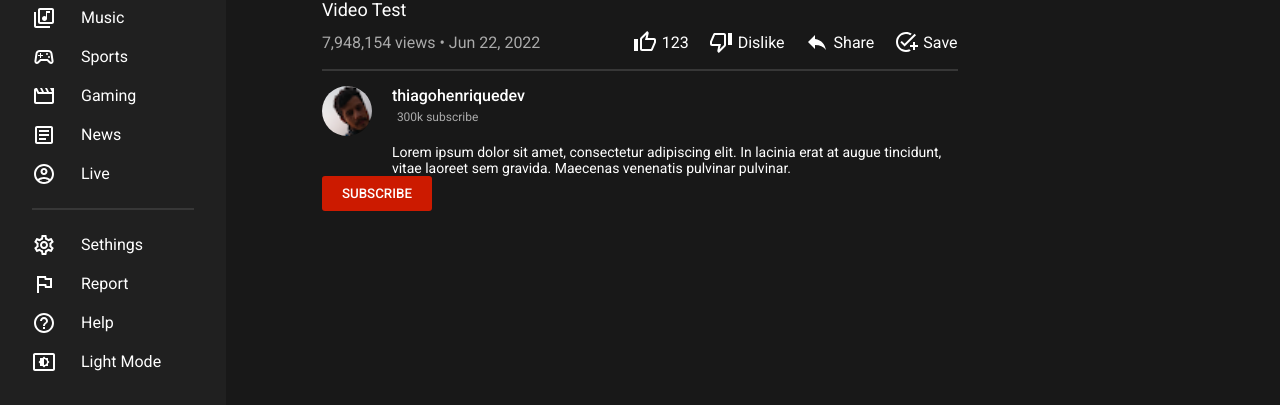
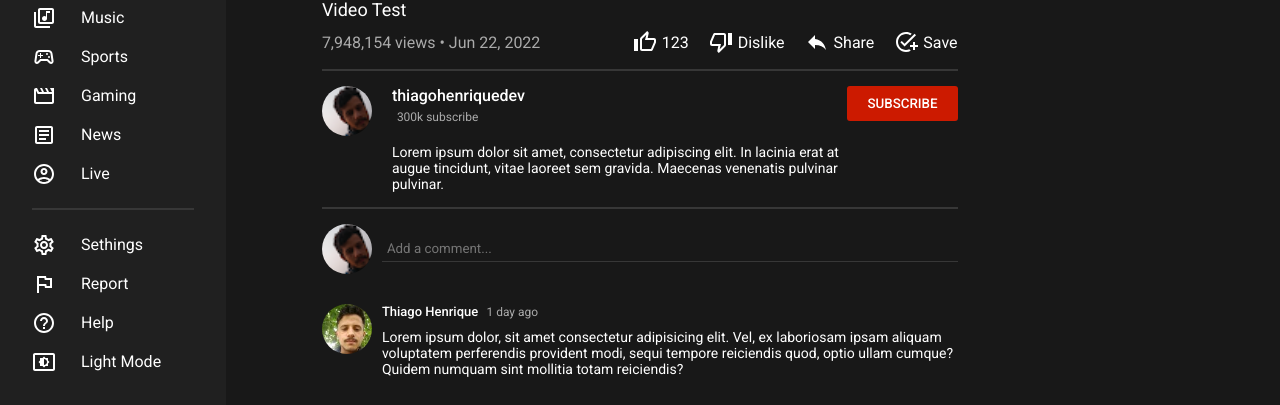
Before and after one commit to thiago-henrique-dev/react-youtube, a React (Create React App) app: page /video/test in a window 1280 px wide. Shown: the part 503-908 px from the top of the page. Built offline with nearby package versions, Linux system fonts and the light colour scheme.

Commit message:
Create component Comment and Comments

```diff
--- a/src/components/Navbar.jsx
+++ b/src/components/Navbar.jsx
@@ -19,7 +19,7 @@ const Wrapper = styled.div`
 
 const Search = styled.div`
   width: 40%;
- position: absolute;
+  position: absolute;
   left: 0px;
   right: 0px;
   margin: auto;
--- /dev/null
+++ b/src/components/pages/Comment.jsx
@@ -0,0 +1,57 @@
+import React from "react";
+import styled from "styled-components";
+import perfil from '../../img/perfil.jpg'
+const Container = styled.div`
+  display: flex;
+  gap: 10px;
+  margin: 30px 0px;
+`;
+
+const Avatar = styled.img`
+  width: 50px;
+  height: 50px;
+  border-radius: 50%;
+`;
+
+const Details = styled.div`
+  display: flex;
+  flex-direction: column;
+  gap: 10px;
+  color: ${({ theme }) => theme.text};
+`;
+const Name = styled.span`
+  font-size: 13px;
+  font-weight: 500;
+`;
+
+const Date = styled.span`
+  font-size: 12px;
+  font-weight: 400;
+  color: ${({ theme }) => theme.textSoft};
+  margin-left: 5px;
+`;
+
+const Text = styled.span`
+  font-size: 14px;
+`;
+
+const Comment = () => {
+  return (
+    <Container>
+      <Avatar src={perfil} />
+      <Details>
+        <Name>
+         Thiago Henrique <Date>1 day ago</Date>
+        </Name>
+        <Text>
+          Lorem ipsum dolor, sit amet consectetur adipisicing elit. Vel, ex
+          laboriosam ipsam aliquam voluptatem perferendis provident modi, sequi
+          tempore reiciendis quod, optio ullam cumque? Quidem numquam sint
+          mollitia totam reiciendis?
+        </Text>
+      </Details>
+    </Container>
+  );
+};
+
+export default Comment;
--- /dev/null
+++ b/src/components/pages/Comments.jsx
@@ -0,0 +1,49 @@
+import React from 'react'
+import styled from 'styled-components'
+import thg from '../../img/thg.png'
+import Comment from './Comment'
+const Container = styled.div`
+
+`
+
+
+
+const NewComment = styled.div`
+  display: flex;
+  align-items: center;
+  gap: 10px;
+`;
+
+const Avatar = styled.img`
+  width: 50px;
+  height: 50px;
+  border-radius: 50%;
+`;
+
+const Input = styled.input`
+  border: none;
+  border-bottom: 1px solid ${({ theme }) => theme.soft};
+  color: ${({ theme }) => theme.text};
+  background-color: transparent;
+  outline: none;
+  padding: 5px;
+  width: 100%;
+`;
+
+
+export default function Comments() {
+  return (
+    <Container>
+        <NewComment>
+            <Avatar src={thg}/>
+            <Input placeholder='Add a comment...'/>
+        </NewComment>
+        <Comment/>
+        <Comment/>
+        <Comment/>
+        <Comment/>
+        <Comment/>
+
+    </Container>
+  )
+}
--- a/src/components/pages/Video.jsx
+++ b/src/components/pages/Video.jsx
@@ -5,6 +5,7 @@ import ThumbDownOffAltOutlinedIcon from "@mui/icons-material/ThumbDownOffAltOutl
 import ReplyOutlinedIcon from "@mui/icons-material/ReplyOutlined";
 import AddTaskOutlinedIcon from "@mui/icons-material/AddTaskOutlined";
 import thg from "../../img/thg.png";
+import Comments from "./Comments";
 const Container = styled.div`
   display: flex;
   gap: 24px;
@@ -101,7 +102,7 @@ export default function Video() {
     <Container>
       <VideoWrapper>
         <iframe
-          width="130%"
+          width="100%"
           height="400"
           src="https://www.youtube.com/embed/watch?v=CUQfurXFrgc&list=RDCUQfurXFrgc&start_radio=1"
           title="Toutube video player"
@@ -128,6 +129,7 @@ export default function Video() {
           </Buttons>
         </Details>
         <Hr />
+        <Channel>
         <ChannelInfo>
           <Image src={thg} />
           <ChannelDetail>
@@ -141,6 +143,9 @@ export default function Video() {
           </ChannelDetail>
         </ChannelInfo>
         <Subscribe>SUBSCRIBE</Subscribe>
+        </Channel>
+        <Hr/>
+        <Comments></Comments>
       </VideoWrapper>
       <Content>Content</Content>
       <Recommentation>Recommentation</Recommentation>
```
Also changed, not shown: src/img/perfil.jpg (added).
